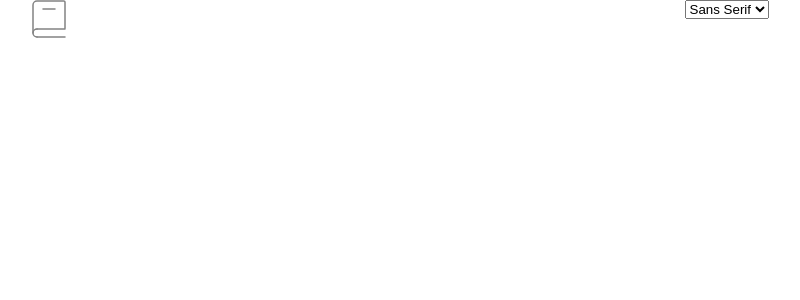
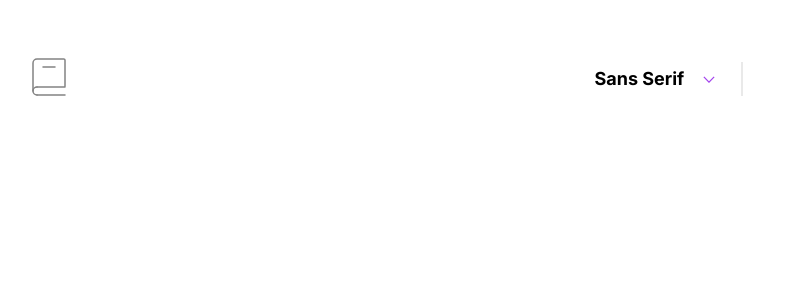
Before and after one commit to nablanco/dictionary-web-app, a React (Create React App) app: page / in a window 1280 px wide. Shown: the top 300 px of the page, without its empty margins (240-1040 px from the left). Built offline with nearby package versions, Linux system fonts and the light colour scheme.

Commit message:
Finish FontDropDown functionality

```diff
--- a/src/App.js
+++ b/src/App.js
@@ -9,6 +9,7 @@ const GlobalStyle = createGlobalStyle`
   body {
     margin: 0px;
     padding: 0px;
+    font-family: ${(props) => props.font.font}, ${(props) => props.font.type};
   }
 `;
 const StyledApp = styled.div`
--- a/src/components/navigation/FontDropDown.js
+++ b/src/components/navigation/FontDropDown.js
@@ -1,16 +1,47 @@
 import React, { useContext } from "react";
 import styled from "styled-components";
 
+import iconArrowDown from "../../assets/images/icon-arrow-down.svg";
 import { FontContext } from "../../contexts/font/fontContext";
 
 const StyledFontDropDown = styled.label`
   display: inline-block;
+  margin-right: 26px;
 `;
 
-const DropDownOptions = styled.select``;
+const DropDownOptions = styled.select`
+  width: 120px;
+  height: 24px;
+  appearance: none;
+  border: none;
+  outline: none;
+  text-transform: capitalize;
+  cursor: pointer;
+  font-family: ${(props) => props.font.font}, ${(props) => props.font.type};
+  font-style: normal;
+  font-weight: 700;
+  font-size: 18px;
+  line-height: 24px;
+  background: url(${(props) => props.photo});
+  background-repeat: no-repeat;
+  background-position: right 0px top 50%;
+  background-size: 12px;
+`;
 const DropDownOption = styled.option`
-  color: black;
+  border: none;
+  outline: none;
+  color: #2d2d2d;
+  font-family: ${(props) => props.font.font}, ${(props) => props.font.type};
+  font-style: normal;
+  font-weight: 700;
+  font-size: 18px;
+  line-height: 24px;
+  text-transform: capitalize;
   cursor: pointer;
+
+  &:hover {
+    color: #a445ed;
+  }
 `;
 
 const FontDropDown = () => {
@@ -18,10 +49,16 @@ const FontDropDown = () => {
 
   return (
     <StyledFontDropDown>
-      <DropDownOptions value={font.type} onChange={handleFontChange}>
+      <DropDownOptions
+        value={font.type}
+        onChange={handleFontChange}
+        font={font}
+        photo={iconArrowDown}
+      >
         {fontOptions.map((option) => {
+          console.log(iconArrowDown);
           return (
-            <DropDownOption value={option.type} key={option.type}>
+            <DropDownOption value={option.type} key={option.type} font={option}>
               {option.type}
             </DropDownOption>
           );
--- a/src/components/navigation/Navbar.js
+++ b/src/components/navigation/Navbar.js
@@ -6,12 +6,23 @@ import FontDropDown from "./FontDropDown";
 
 const StyledNavbar = styled.div`
   width: 737px;
+  margin-top: 58px;
   display: flex;
   justify-content: space-between;
+  align-items: center;
 `;
 const LeftContainer = styled.div``;
 const Logo = styled.img``;
-const RightContainer = styled.div``;
+const RightContainer = styled.div`
+  display: flex;
+  justify-content: space-between;
+  align-items: center;
+`;
+const Divider = styled.div`
+  height: 32px;
+  margin-right: 26px;
+  border: 1px solid #e9e9e9;
+`;
 
 const Navbar = () => {
   return (
@@ -21,6 +32,7 @@ const Navbar = () => {
       </LeftContainer>
       <RightContainer>
         <FontDropDown />
+        <Divider />
       </RightContainer>
     </StyledNavbar>
   );
--- a/src/components/navigation/ThemeSlider.js
+++ b/src/components/navigation/ThemeSlider.js
@@ -0,0 +1,82 @@
+import React, { useContext, useState } from "react";
+import styled from "styled-components";
+
+import { ThemeContext } from "../../themes/themeContext";
+
+const StyledThemeSelection = styled.div`
+  width: 104px;
+  display: flex;
+  flex-flow: row nowrap;
+  justify-content: space-between;
+  align-items: center;
+`;
+const DarkIcon = styled.img`
+  width: 16.5px;
+  height: 16px;
+`;
+const Switch = styled.label`
+  display: flex;
+  align-items: center;
+  cursor: pointer;
+`;
+const Slider = styled.div`
+  position: relative;
+  width: 48px;
+  height: 24px;
+  background-color: #5a6069;
+  border-radius: 24px;
+  transition: 0.3s all;
+
+  &:before {
+    position: absolute;
+    content: "";
+    height: 12px;
+    width: 12px;
+    left: 6px;
+    bottom: 6px;
+    border-radius: 50%;
+    background-color: white;
+    transform: translateX(0);
+    transition: 0.3s all;
+  }
+`;
+const Checkbox = styled.input`
+  position: absolute;
+  opacity: 0;
+
+  &:checked + ${Slider} {
+    &:before {
+      transform: translateX(24px);
+    }
+  }
+`;
+const LightIcon = styled.img`
+  width: 18px;
+  height: 18px;
+`;
+
+const ThemeSelection = () => {
+  const { handleThemeChange } = useContext(ThemeContext);
+  const [checked, setChecked] = useState(false);
+
+  const handleCheckedChange = (event) => {
+    setChecked(event.target.checked);
+    handleThemeChange();
+  };
+  return (
+    <StyledThemeSelection>
+      <DarkIcon src={iconDarkMode} />
+      <Switch>
+        <Checkbox
+          type="checkbox"
+          checked={checked}
+          onChange={handleCheckedChange}
+        />
+        <Slider />
+      </Switch>
+      <LightIcon src={iconLightMode} />
+    </StyledThemeSelection>
+  );
+};
+
+export default ThemeSelection;
--- a/src/contexts/font/fontOptions.js
+++ b/src/contexts/font/fontOptions.js
@@ -1,15 +1,15 @@
 const fontOptions = [
   {
-    type: "Sans Serif",
-    font: "inter",
+    type: "sans serif",
+    font: "Inter",
   },
   {
-    type: "Serif",
-    font: "lora",
+    type: "serif",
+    font: "Lora",
   },
   {
-    type: "Mono",
-    font: "inconsolata",
+    type: "mono",
+    font: "Inconsolata",
   },
 ];
 
```
Also changed, not shown: 1 other file (tests, documents, lock files or other folders).
